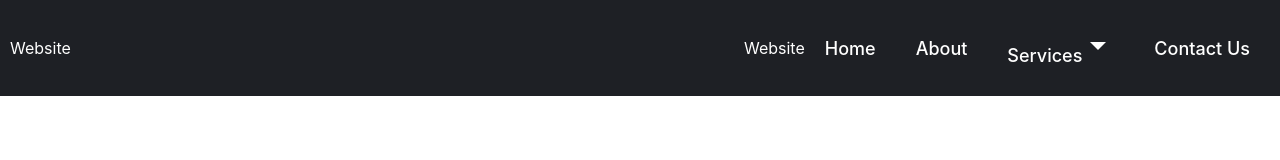
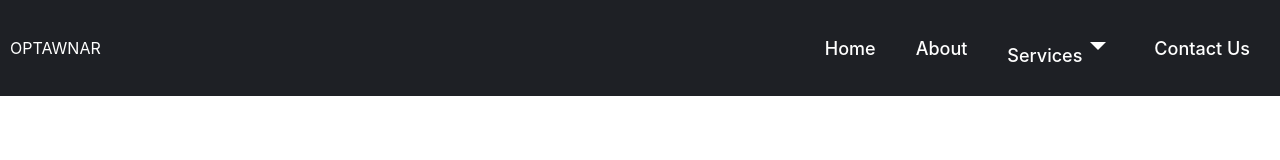
Before and after one commit to optanwar/navbar-react-astro, a React (Create React App) app: page / in a window 1280 px wide. Shown: the top 160 px of the page. Built offline with nearby package versions, Linux system fonts and the light colour scheme; a web font is replaced by a local one.

Commit message:
change logo

```diff
--- a/src/components/Navbar.jsx
+++ b/src/components/Navbar.jsx
@@ -51,7 +51,7 @@ const Navbar = () => {
       <nav>
         <NavLink to="/">
           {/* <img className="company-logo" src={logo} alt="Company Logo" /> */}{" "}
-          Website
+          OPTAWNAR
         </NavLink>
         <div>
           <ul id="navbar" className={show ? "#navbar active" : "#navbar"}>
@@ -59,7 +59,7 @@ const Navbar = () => {
               <IoMdClose />
             </div>
             {/*           <li className='padding-mobile-nav text-center d-lg-none'><img className='company-logo' src={logo} alt="Company Logo" /></li> */}
-            Website
+            {/* OPTANAWAR */}
             <li
               onClick={() => {
                 handleClose();
```
